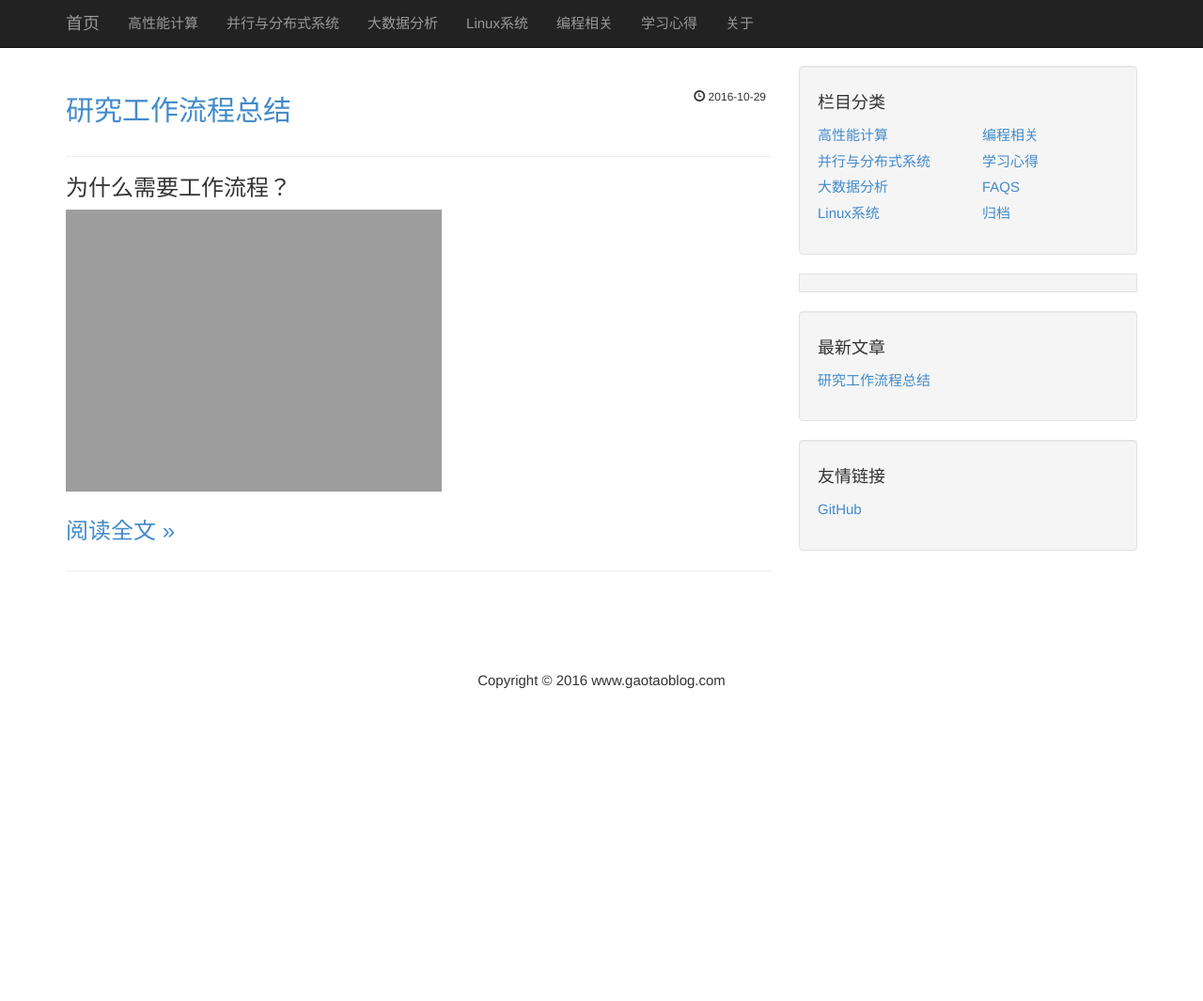
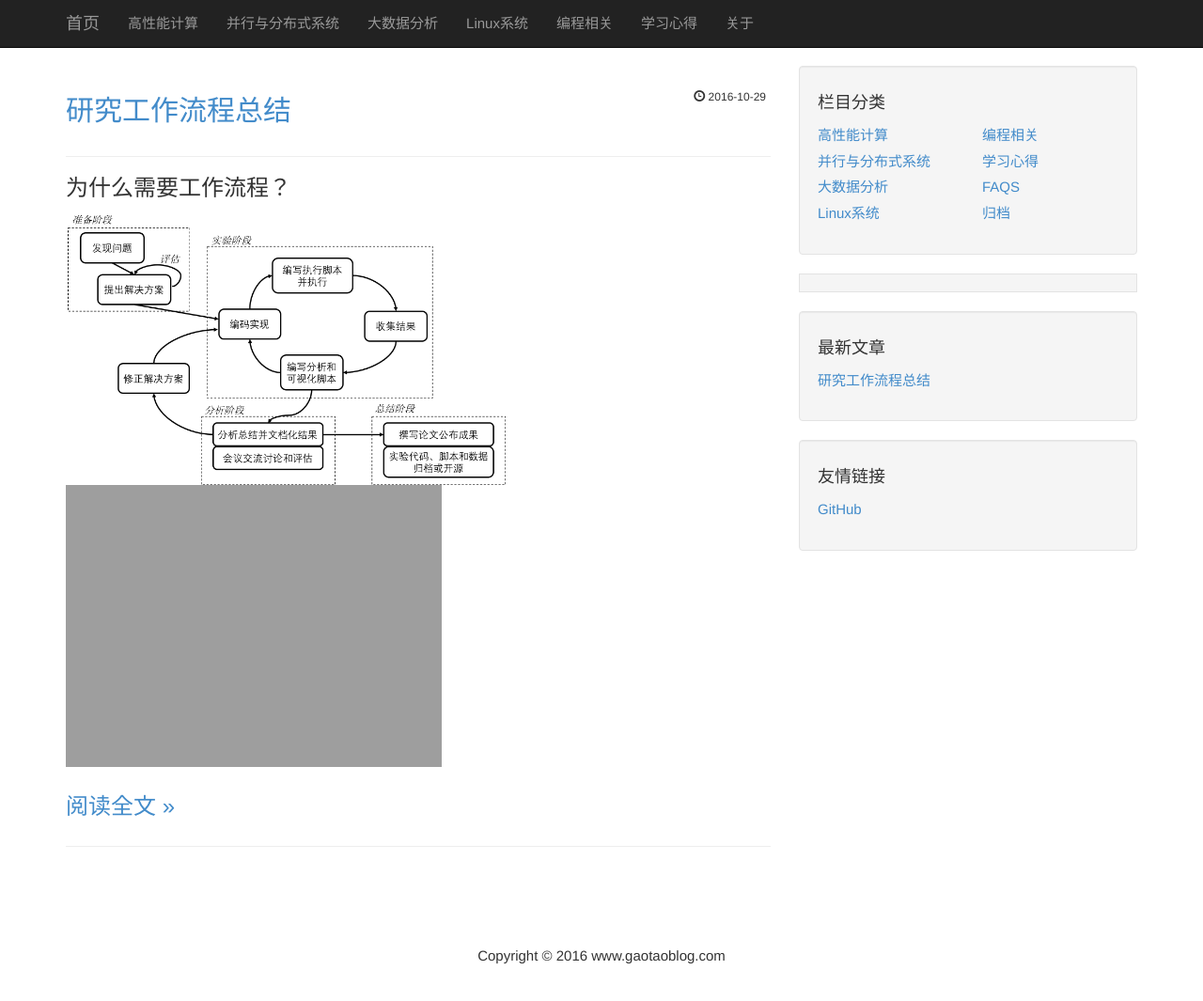
Before and after one commit to taogaocn/taogaocn, a Jekyll site: the page built from index.html, in a window 1280 px wide and 1077 px high. Shown: the top 1065 px of the window at 94% size. Built offline with Jekyll 4.4.1, drawn with Linux system fonts in a browser that asks for light colours; the list of posts is cut into pages by our own code; comment, search, counter and statistics services are not loaded.

Commit message:
Update the figure.

```diff
--- a/_posts/2016-10-29-computer-science-workflow.markdown
+++ b/_posts/2016-10-29-computer-science-workflow.markdown
@@ -5,4 +5,5 @@ title:  "研究工作流程总结"
 tags: [计算机, 研究, 工作流程]
 ---
 ### 为什么需要工作流程？
+<img src="./figures/workflow.png" alt="workflow" width="468">
 ![Workflow](./figures/workflow.png | width=468)
```
